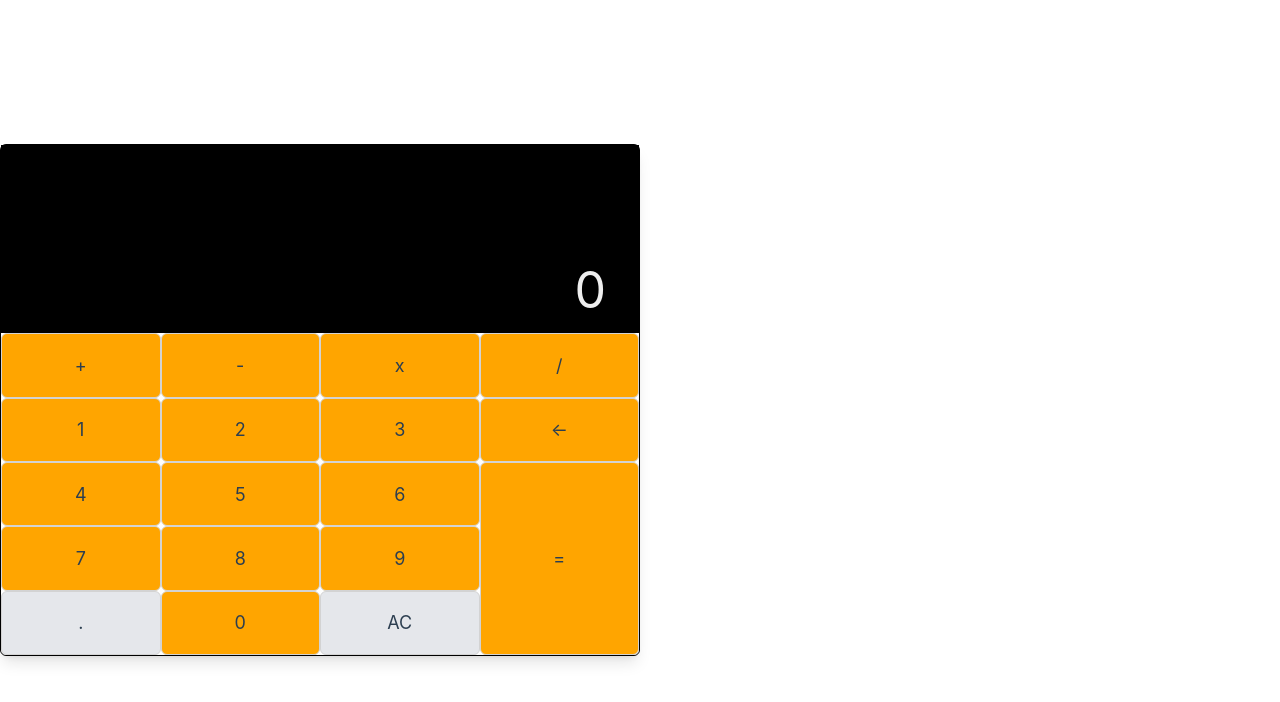
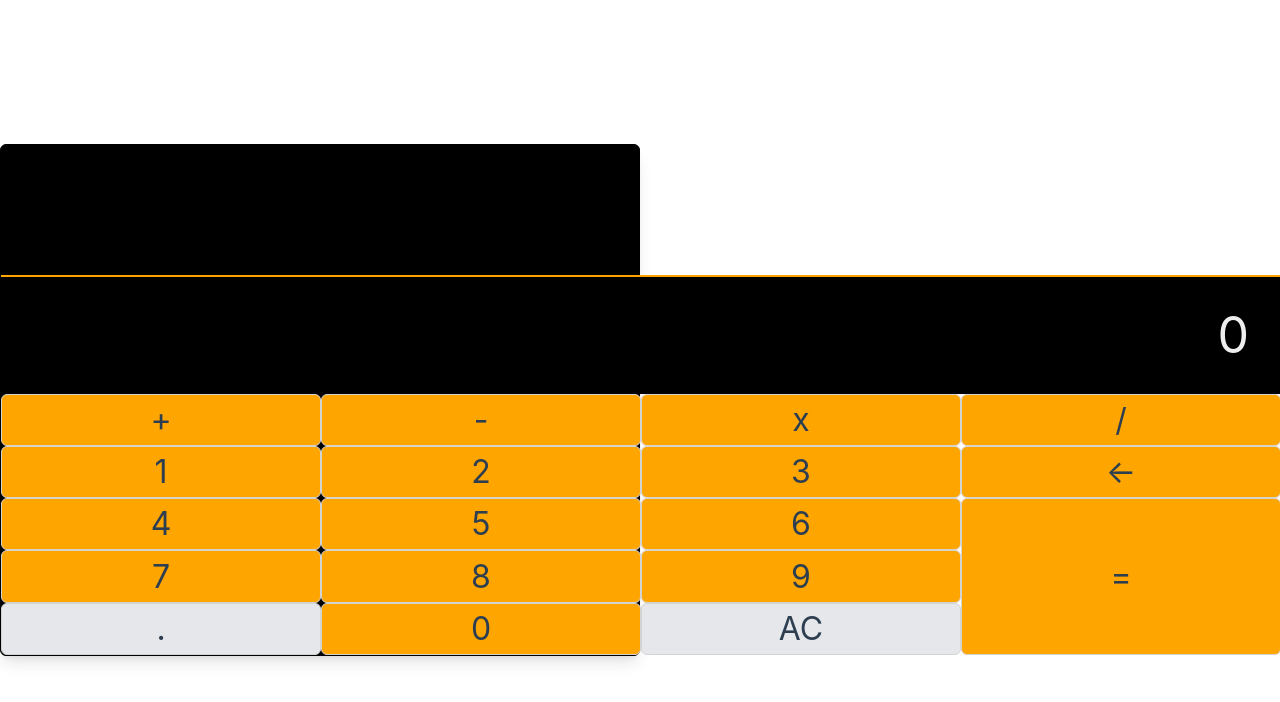
Before and after one commit to KeeganKevern/Vue-Calculator, a Vue app in the folder vue-calculator/: page / in a window 1280 px wide. Shown: the top 702 px of the page. Built offline with nearby package versions, Linux system fonts and the light colour scheme.

Commit message:
Reworked CSS, mainly positioning and colours

```diff
--- a/vue-calculator/index.html
+++ b/vue-calculator/index.html
@@ -3,7 +3,10 @@
   <head>
     <meta charset="UTF-8" />
     <link rel="icon" href="/favicon.ico" />
-    <meta name="viewport" content="width=device-width, initial-scale=1.0" />
+    <meta
+      name="viewport"
+      content="width=device-width, initial-scale=1.0, maximum-scale=1.0"
+    />
     <title>Vue Calculator</title>
   </head>
   <body>
--- a/vue-calculator/src/components/calculator.vue
+++ b/vue-calculator/src/components/calculator.vue
@@ -1,7 +1,13 @@
 <script>
 export default {
   data() {
-    return { current: "", previous: "", operator: "", previousOperator: "" };
+    return {
+      current: "",
+      previous: "",
+      operator: "",
+      previousOperator: "",
+      wasEqualsPressed: "",
+    };
   },
   methods: {
     clear() {
@@ -10,23 +16,24 @@ export default {
       document.getElementById(this.operator).classList.remove("!bg-blue-400");
       this.operator = "";
       this.previousOperator = "";
+      this.wasEqualsPressed = "";
     },
     backspace() {
       this.current = this.current.slice(0, -1);
     },
 
     equals(operator) {
+      if (operator === "=") {
+        this.wasEqualsPressed = "yes";
+      }
+
       // Define operations
       const operations = {
         "+": (x, y) => x + y,
         "-": (x, y) => x - y,
         "*": (x, y) => x * y,
-        "/": (x, y) => (y === 0 ? "User Error" : x / y),
+        "/": (x, y) => (y === 0 ? "User Error 1" : x / y),
       };
-
-      if (this.operator === "=") {
-        this.operator === this.previousOperator;
-      }
 
       // Check if the operator is valid
       if (operations[operator]) {
@@ -40,7 +47,7 @@ export default {
 
         // Handle division by zero case
         if (operator === "/" && parseFloat(this.current) === 0) {
-          this.current = "User Error";
+          this.current = "User Error 2";
         } else {
           // Round the result to two decimal places and then apply truncateTrailingZeros
           if (result.length >= 14) {
@@ -55,7 +62,7 @@ export default {
           }
         }
       } else {
-        this.current = "User Error";
+        this.current = "User Error 3";
       }
     },
 
@@ -66,12 +73,17 @@ export default {
       } else return longDecimalDigit;
     },
     numberInput(digit) {
-      // if (this.current === this.previous) {
-      //   this.current = "";
-      // }
+      //This allows a reset to occur after enter has been pressed, without removing the result too soon.
+      if (this.wasEqualsPressed === "yes") {
+        this.current = "0";
+      }
+
+      //A number will always pass through this if statement, a decimal will only pass if one does not already exist.
       if (digit !== "." || !this.current.includes(".")) {
         this.current = `${this.current}${digit}`;
       }
+
+      //This limits the display value of the calculator.
       if (this.current.length >= 14) {
         this.updateDisplay("Number too long");
       }
@@ -107,14 +119,6 @@ export default {
           case ".":
             this.numberInput(".");
         }
-        console.log(
-          "current: ",
-          this.current,
-          "previous: ",
-          this.previous,
-          "operator: ",
-          this.operator
-        );
       }
     },
     operatorClick(givenOperator) {
@@ -144,8 +148,8 @@ export default {
 </script>
 
 <template>
-  <div class="calculator rounded-md shadow-lg">
-    <div id="previousDisplay" class="bg-black">
+  <div class="calculator rounded-md shadow-lg bg-black">
+    <div id="previousDisplay" class="text-3xl b">
       {{ previous }}
     </div>
     <div class="display text-6xl">{{ current || "0" }}</div>
@@ -217,10 +221,10 @@ export default {
 <style scoped>
 .calculator {
   width: 100vw;
-  height: min-content;
+  height: 100vh;
   display: grid;
-  grid-template-rows: 5vh 45vh 10vh 10vh 10vh 10vh 10vh;
-  grid-template-columns: 25% 25% 25% 25%;
+  grid-template-rows: 10vh auto 10vh 10vh 10vh 10vh 10vh;
+  grid-template-columns: 25vw 25vw 25vw 25vw;
 }
 
 .display {
@@ -231,25 +235,22 @@ export default {
   display: flex;
   justify-content: end;
   align-items: center;
-  padding-right: 5%;
-  padding-left: 5%;
+  padding: 2rem;
+  font-size: 3rem;
+}
 
-  font-size: clamp(30px, 9vw, 40px);
-  word-wrap: break-word;
-  border: 1px solid black;
-}
 #previousDisplay {
   grid-column-start: 1;
   grid-column-end: 5;
   padding: 5%;
-  border: 1px solid black;
+  border-bottom: 2px solid orange;
   color: #eeeeeeb9;
   display: flex;
   justify-content: end;
 }
 
 .button {
-  font-size: large;
+  font-size: 2rem;
   border: solid lightgrey 1px;
   border-radius: inherit;
   background-color: orange;
```
